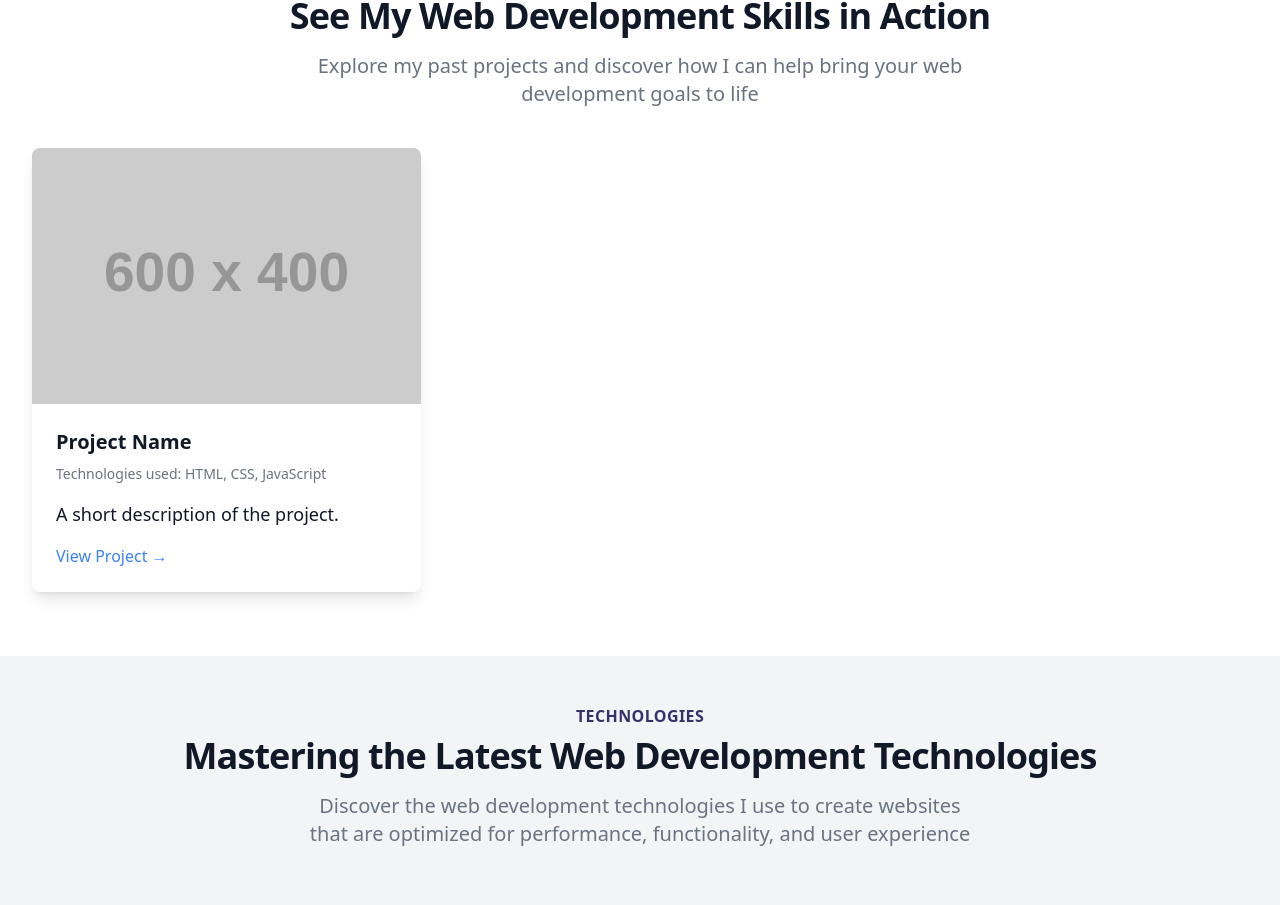
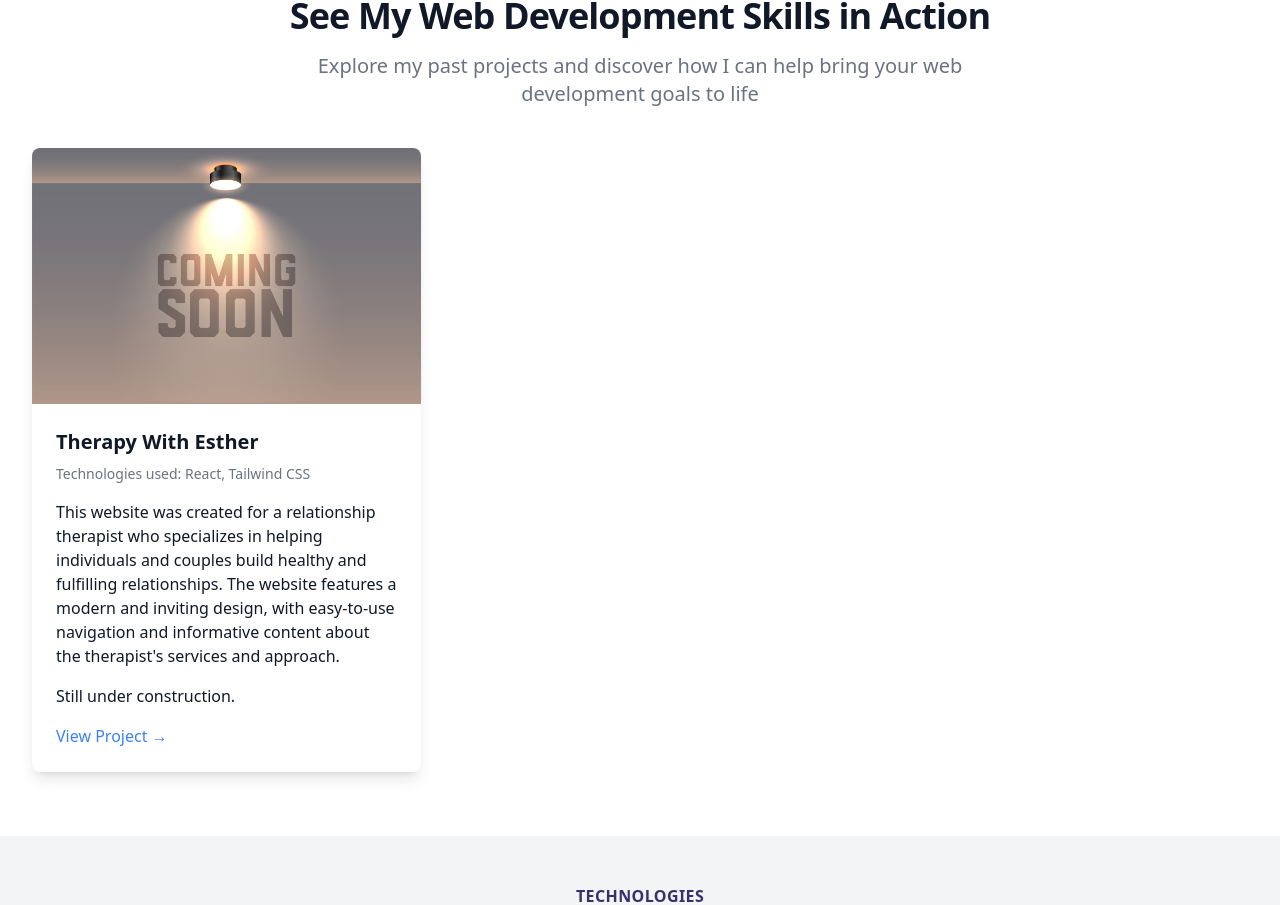
Before and after one commit to johnbthedev/johnbthe.dev, a React (Vite) app in the folder frontend/: page / in a window 1280 px wide. Shown: the part 2144-3049 px from the top of the page. Built offline with nearby package versions, Linux system fonts and the light colour scheme.

Commit message:
refactored and added section tag

```diff
--- a/frontend/src/components/Hero.jsx
+++ b/frontend/src/components/Hero.jsx
@@ -3,7 +3,7 @@ import React from "react";
 export default function Hero() {
   return (
     <section
-      id="hero"
+      id="home"
       className="relative bg-fixed bg-cover bg-center py-16 lg:py-0"
       style={{
         background:
--- a/frontend/src/components/Portfolio.jsx
+++ b/frontend/src/components/Portfolio.jsx
@@ -21,20 +21,29 @@ export default function Portfolio() {
             <div>
               <div className="bg-white rounded-lg shadow-lg overflow-hidden">
                 <img
-                  src="https://placehold.it/600x400"
+                  src="./src/img/coming-soon.jpg"
                   alt="Project Image"
                   className="h-64 w-full object-cover object-center"
                 />
                 <div className="p-6">
                   <h2 className="text-xl text-gray-900 font-semibold mb-2">
-                    Project Name
+                    Therapy With Esther
                   </h2>
                   <p className="text-gray-500 text-sm mb-4">
-                    Technologies used: HTML, CSS, JavaScript
+                    Technologies used: React, Tailwind CSS
                   </p>
-                  <p className="text-lg text-gray-900 mb-4">
-                    A short description of the project.
+                  <p className="text-md text-gray-900 mb-4">
+                    This website was created for a relationship therapist who
+                    specializes in helping individuals and couples build healthy
+                    and fulfilling relationships. The website features a modern
+                    and inviting design, with easy-to-use navigation and
+                    informative content about the therapist's services and
+                    approach.
                   </p>
+                  <p className="text-md text-gray-900 mb-4">
+                    Still under construction.
+                  </p>
+
                   <a href="#" className="text-blue-500 hover:text-blue-700">
                     View Project &rarr;
                   </a>
--- a/frontend/src/components/Services.jsx
+++ b/frontend/src/components/Services.jsx
@@ -2,7 +2,8 @@ import React from "react";
 
 function Services() {
   return (
-    <div className="bg-gray-100 py-12">
+    <section id="services" className="bg-gray-100">
+      <div className="py-12">
         <div className="max-w-screen-xl mx-auto px-4 sm:px-6 lg:px-8 ">
           <div className="lg:text-center">
             <h2 className="text-base text-deep-indigo font-semibold tracking-wide uppercase">
@@ -12,8 +13,8 @@ function Services() {
               Web Development Services with a Personal Touch
             </p>
             <p className="mt-4 max-w-2xl text-xl text-gray-500 lg:mx-auto">
-            Discover the web development services I offer and how they can help
-            you
+              Discover the web development services I offer and how they can
+              help you
             </p>
           </div>
 
@@ -117,9 +118,10 @@ function Services() {
                     </h4>
                     <p className="mt-2 text-base text-gray-500">
                       A website is an ever-evolving entity that requires regular
-                    updates and maintenance to remain fully functional. I offer
-                    ongoing maintenance and support services to ensure that your
-                    website stays up-to-date and runs smoothly at all times.
+                      updates and maintenance to remain fully functional. I
+                      offer ongoing maintenance and support services to ensure
+                      that your website stays up-to-date and runs smoothly at
+                      all times.
                     </p>
                   </div>
                 </div>
@@ -151,8 +153,8 @@ function Services() {
                       Search Engine Optimization (SEO)
                     </h4>
                     <p className="mt-2 text-base text-gray-500">
-                    To help your website rank higher in search engine results, I
-                    offer comprehensive SEO services, including keyword
+                      To help your website rank higher in search engine results,
+                      I offer comprehensive SEO services, including keyword
                       research, on-page optimization, and link building. With my
                       help, you can increase your website's visibility and drive
                       more traffic to your online presence.
@@ -164,6 +166,7 @@ function Services() {
           </div>
         </div>
       </div>
+    </section>
   );
 }
 
```
Also changed, not shown: frontend/src/img/coming-soon.jpg (added). Lines whose indentation alone changed are shown as unchanged.
